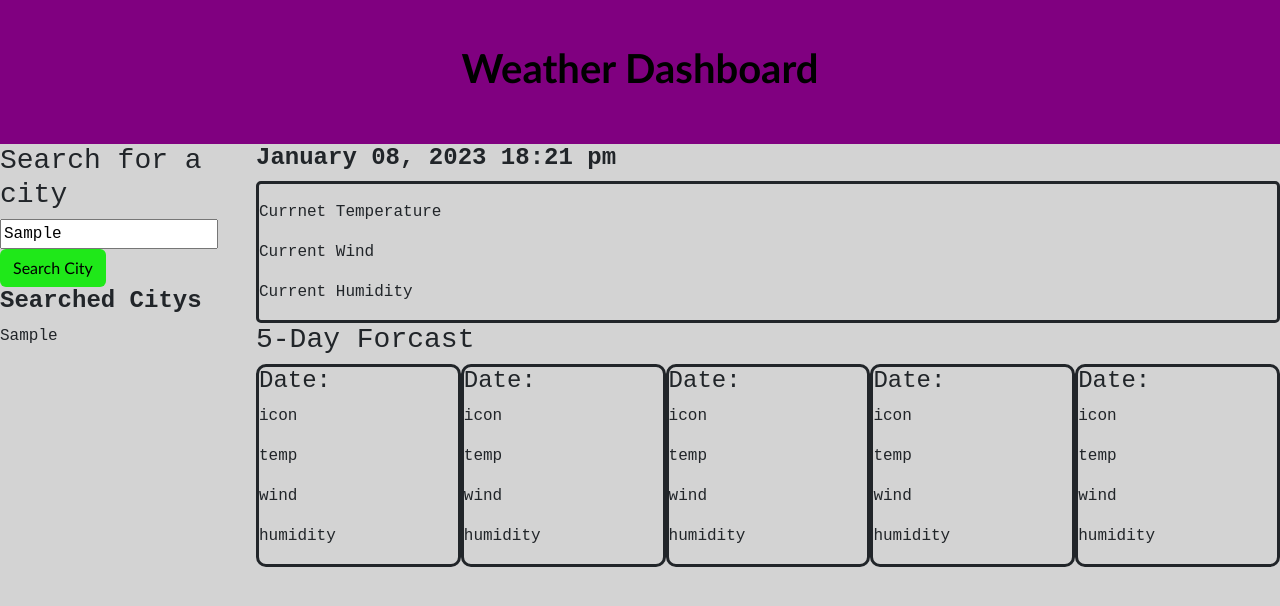
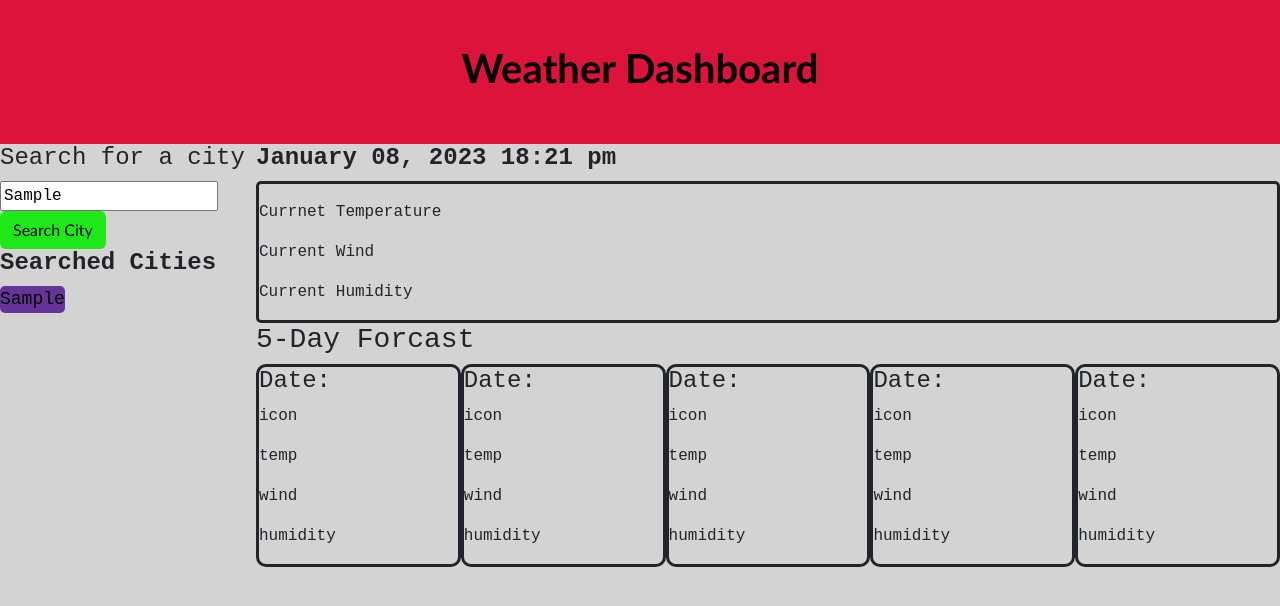
Before and after one commit to tnewnum/API-weatherDashboard, a plain HTML site: page index.html in a window 1280 px wide. Both pictures are taken after typing "Sample" into the empty fields and a click on the button "Search City". Drawn offline with nearby package versions, Linux system fonts and the light colour scheme; no server answers.

Commit message:
a little CSS work

```diff
--- a/Assets/script.js
+++ b/Assets/script.js
@@ -21,10 +21,12 @@ function search() {
 
         let list = document.querySelector('#searchLog')
 
-        let p = document.createElement('p')
+        let button = document.createElement('buttion')
+        button.setAttribute('type', 'submit');
+        button.setAttribute('class', 'btn2');
 
-        list.append(p);
-        p.textContent=savedCity
+        list.append(button);
+        button.textContent=savedCity
 
 
         fetch(`https://api.openweathermap.org/data/2.5/forecast?q=${city}&appid=16c3d00c60dcdcff5c5a0a91a5169a6a&units=imperial`)
@@ -74,15 +76,15 @@ function search() {
 
 
 
-            // for (let i = 1; i < 6; i++) {
+            for (let i = 1; i < 6; i++) {
 
 
 
-            // // console.log(weather[i*8-1].weather[0].icon);
-            // // console.log(weather[i*8-1].main.temp);
-            // // console.log(weather[i*8-1].wind.speed);
-            // // console.log(weather[i*8-1].main.humidity);
-            // }
+            console.log(weather[i*8-1].weather[0].icon);
+            console.log(weather[i*8-1].main.temp);
+            console.log(weather[i*8-1].wind.speed);
+            console.log(weather[i*8-1].main.humidity);
+            }
         })
 
     })
--- a/Assets/style.css
+++ b/Assets/style.css
@@ -4,7 +4,7 @@ body {
 }
 
 .header {
-    background-color: purple;
+    background-color: crimson;
     height: 1.5in;
     display: flex;
     justify-content: center;
@@ -23,6 +23,14 @@ body {
     background-color:#1FE819 ;
     color: black;
     font-family: 'Gill Sans', 'Gill Sans MT', Calibri, 'Trebuchet MS', sans-serif;
+}
+
+.btn2 {
+    background-color: rebeccapurple;
+    color: black;
+    border-radius: 5px;
+    font-size: large;
+
 }
 
 main {
--- a/index.html
+++ b/index.html
@@ -19,10 +19,10 @@
     <main>
 
         <div class="search">
-            <h3>Search for a city</h3>
+            <h4>Search for a city</h4>
             <input type="text" class="city"/>
             <button type="submit" class="btn">Search City</button>
-            <h4 class="searched">Searched Citys</h4>
+            <h4 class="searched">Searched Cities</h4>
             <div id="searchLog"></div>
         </div>
 
```
